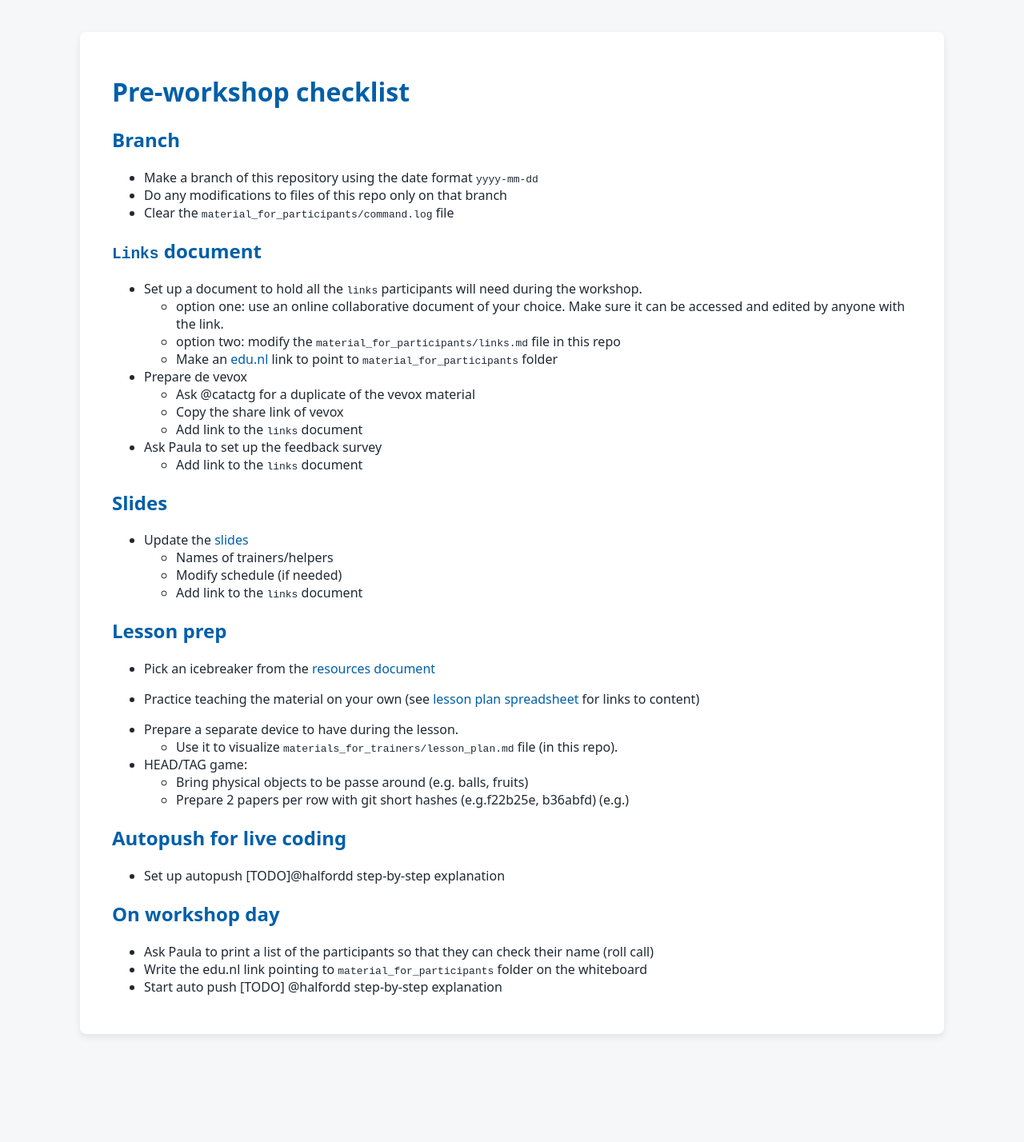
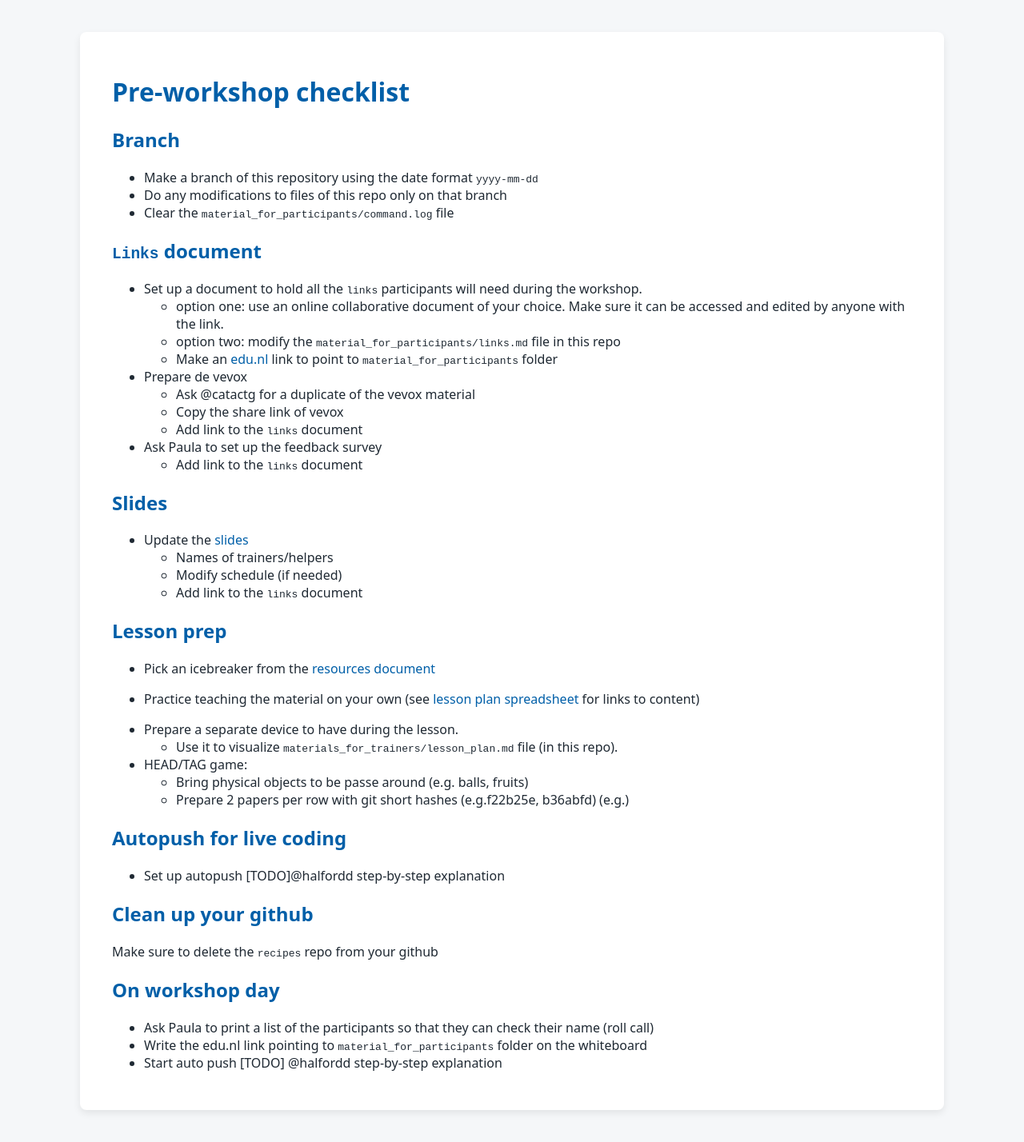
Before and after one commit to tu-delft-library/introduction_to_version_control_with_git, a Jekyll site: the page built from materials_for_trainers/pre_workshop_checklist.md, in a window 1280 px wide. Shown: the whole page at 80% size. Built offline with Jekyll 4.4.1, drawn with Linux system fonts in a browser that asks for light colours; our own code applies the rules of GitHub Pages for plain Markdown files; before the commit the page ends 1333 px from its top, so only the background shows below that.

Commit message:
Reminder to clean up github repos

```diff
--- a/materials_for_trainers/pre_workshop_checklist.md
+++ b/materials_for_trainers/pre_workshop_checklist.md
@@ -41,6 +41,9 @@
 ## Autopush for live coding
 - Set up autopush [TODO]@halfordd step-by-step explanation
 
+## Clean up your github
+Make sure to delete the `recipes` repo from your github
+
 ## On workshop day
 
 - Ask Paula to print a list of the participants so that they can check their name (roll call)
```
